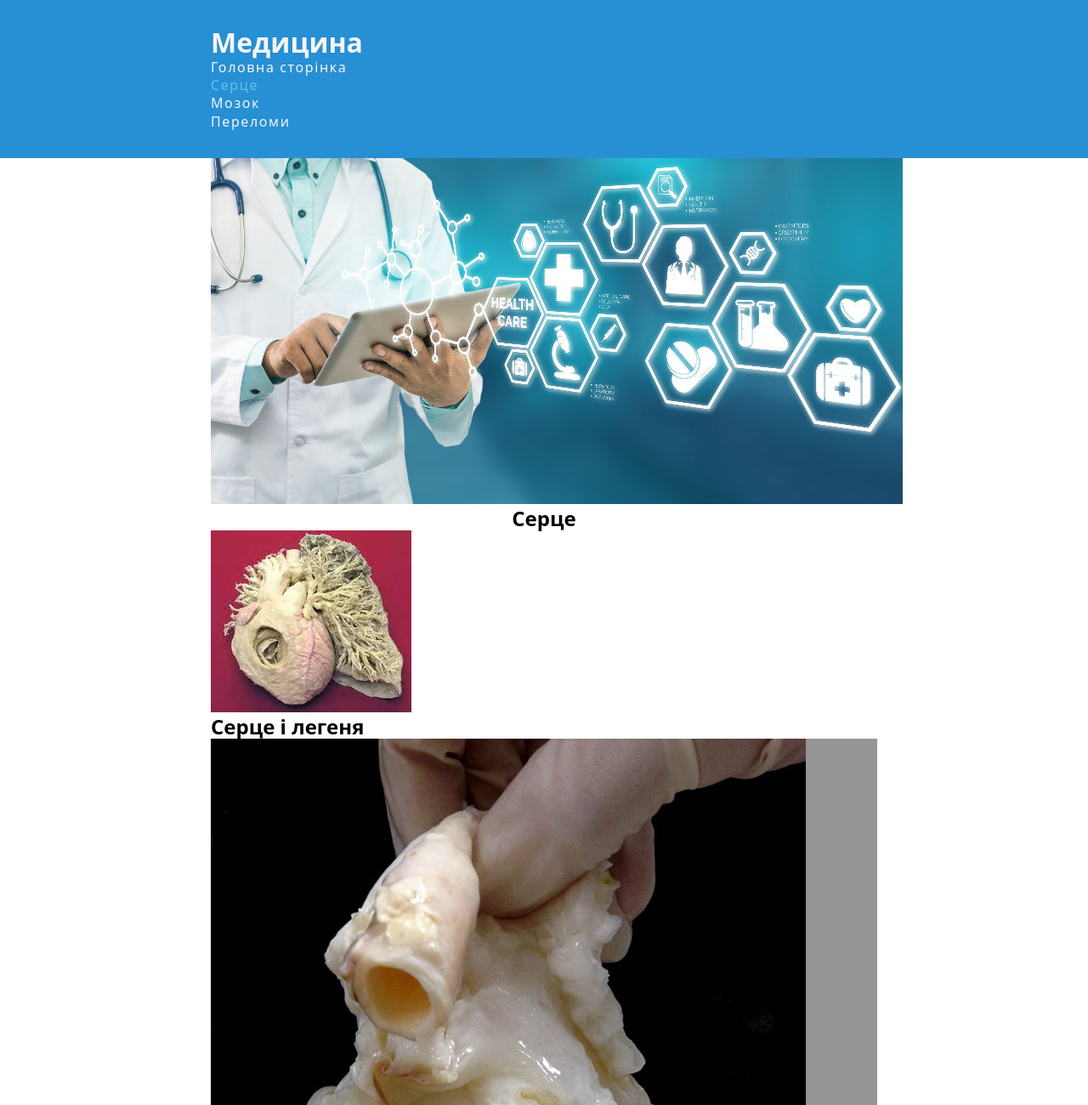
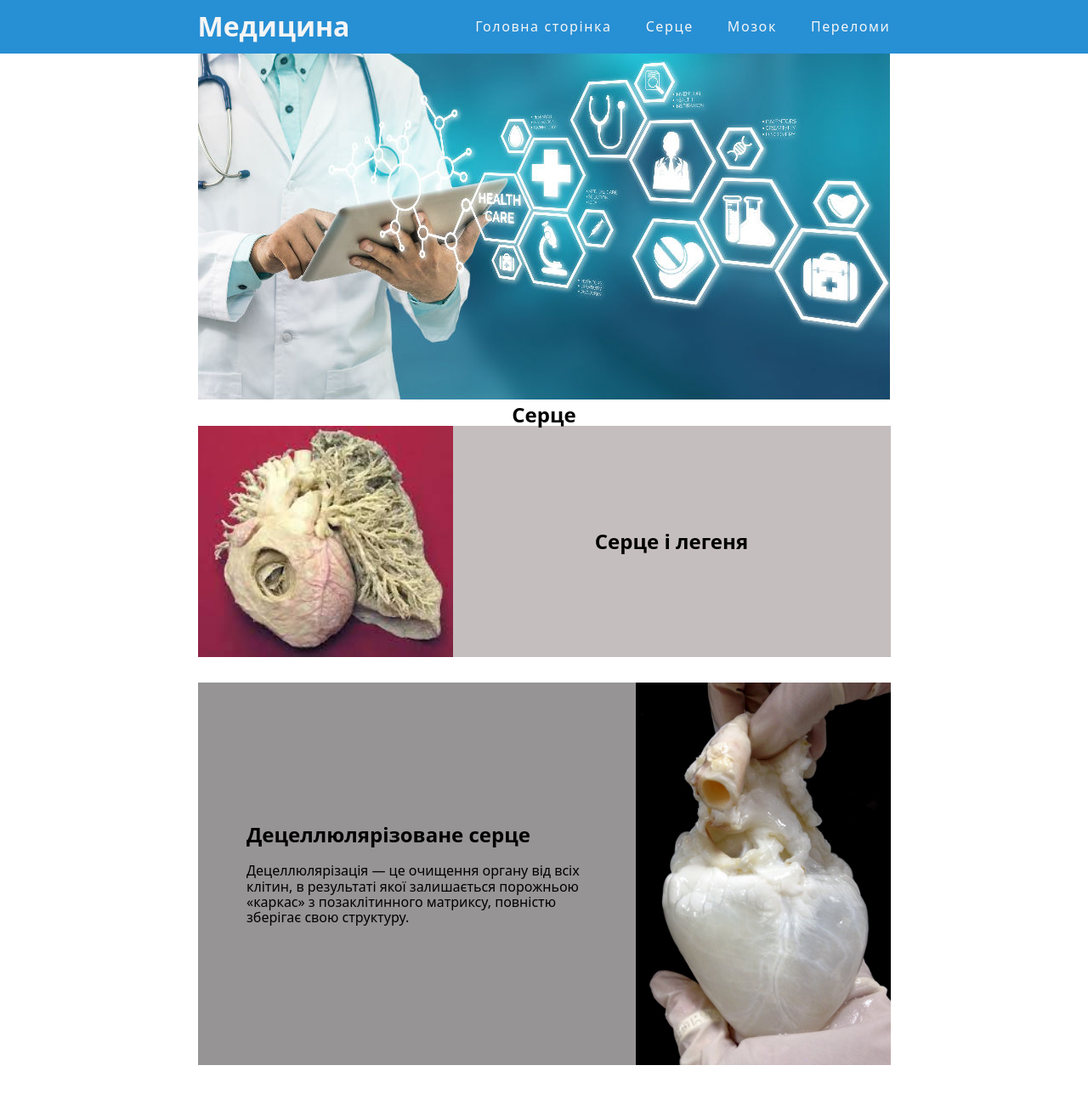
Before and after one commit to HARP2/work1, a plain HTML site: page heard-1.html in a window 1280 px wide. Shown: the top 1300 px of the page at 85% size. After the commit the page ends 1253 px from the top, so only its background shows below. Drawn offline with nearby package versions, Linux system fonts and the light colour scheme.

Commit message:
contetnt

```diff
--- a/css/main.css
+++ b/css/main.css
@@ -12,9 +12,11 @@ html{
     --second-color:rgb(95, 195, 235);
     --typical-margin: 20px;
     --li-color: #969494;
+    --second-li-color:#c5bebe;
+    --mine-color:#3c78d8;
 }
 .container {
-    width: 814px;
+    width: 845px;
     padding-left: 15px;
     padding-right: 15px;
     margin: 0 auto;
@@ -47,20 +49,35 @@ button{
 /* -----------------------------------налаштування хедера-----------------------*/
 .header {
     background-color:#278fd4;
-    padding-top: 32px;
-    padding-bottom: 32px;
+}
+.logo{
+    margin-right: auto;
+}
+.header-nav{
+    display: flex;
+    align-items: center;
 }
 .list {
 list-style: none;
 }
-.site-nav .link{
-    color:var(--header-color)
+.site-nav {
+ display: flex;
+}
+.site-nav .item + .item {
+    margin-left: 40px;
+}
+.site-nav .link {
+    color:var(--header-color);
+    display: block;
+    padding-top: 21px;
+    padding-bottom: 21px;
+
 }
 .link:hover,
 .link:focus {
 color: var(--second-color)
 }
-.site-nav .link.current {
+.site-nav .link .current {
     color:var(--second-color)
 }
 .link{
@@ -77,10 +94,42 @@ color: var(--second-color)
     max-width: 400px;
     margin-top: var(--typical-margin)
 }
-.hero-title{
+.center-title{
     text-align: center;
 }
-.item:nth-child(2n) {
-background-color: var(--li-color)
+.center-text{
+    margin-right: auto;
+    margin-left: auto;
+}
+.text-padding{
+    padding: 20px;
+}
+.list-item:nth-child(2n) {
+background-color: var(--li-color);
+flex-direction: row-reverse;
+}
+.list-item:nth-child(2n+1){
+    background-color: var(--second-li-color);
+}
+.flex{
+    display: flex;
+    align-items: center;
+}
+.size{
+    width: 300px;
+}
+.list .list-item + .list-item{
+    margin-top: 30px;
+}
+.list > .list-item:nth-child(2n+1) .content{
+    margin-left: auto;
+    margin-right: auto;
+}
+.list > .list-item:nth-child(2n) .content{
+    margin-left: auto;
+    margin-right: auto;
+}
+.introduction{
+    background-color: var(--header-color);
 }
 /* -----------------------------------налаштування футера-----------------------*/
--- a/heard-1.html
+++ b/heard-1.html
@@ -10,14 +10,14 @@
 </head>
 <body>
     <header class="header">
-        <div class="container">
+        <div class="container header-nav">
         <h1 class="logo"> Медицина </h1>
         <nav>
              <ul class="site-nav list">
-                <li><a href="./index.html" class="link"> Головна сторінка </a></li>
-                <li><a href="./heard-1.html" class="link current">  Серце </a></li>
-                <li><a href="./brain-1.html" class="link"> Мозок </a></li>
-                <li><a href="./fractures-1.html" class="link"> Переломи </a></li>
+                <li class="item"><a href="./index.html" class="link"> Головна сторінка </a></li>
+                <li class="item"><a href="./heard-1.html" class="link current">  Серце </a></li>
+                <li class="item"><a href="./brain-1.html" class="link"> Мозок </a></li>
+                <li class="item"><a href="./fractures-1.html" class="link"> Переломи </a></li>
             </ul>
         </nav>
         </div>
@@ -26,20 +26,24 @@
         <section>
             <div class="container">
             <img src="./image/головний фон.jpg" alt="df">
-            <h2 class="hero-title title">Серце</h2>
+            <h2 class="hero-title center-title title">Серце</h2>
             </div>
         </section>
         <section>
             <div class="container">
-                <ul class="list">
-                    <li class="item"><img src="./image/серце1.jpg" alt="df">
-                        <h2 class="title">Серце і легеня</h2>
-                       </li>
-                    <li class="item"><img src="./image/серце2.jpg" alt="df">
-                        <h2 class="title">Децеллюлярізоване серце </h2>
-                        <p class="text">
-                            Децеллюлярізація — це очищення органу від всіх клітин, в результаті якої залишається порожньою «каркас» з позаклітинного матриксу, повністю зберігає свою структуру.
-                        </p></li>
+                <ul class="list ">
+                    <li class="list-item flex"><img class="size" src="./image/серце1.jpg" alt="df">
+                        <div class="content">
+                            <h2 class="title">Серце і легеня</h2>
+                        </div>
+                    </li>
+                    <li class="list-item flex">
+                        <img class="size" src="./image/серце2.jpg" alt="df">
+                        <div class="content">
+                            <h2 class="title">Децеллюлярізоване серце </h2>
+                            <p class="text"> Децеллюлярізація — це очищення органу від всіх клітин, в результаті якої залишається порожньою «каркас» з позаклітинного матриксу, повністю зберігає свою структуру.</p>
+                            </div>
+                        </li>
                 </ul>
             </div>
         </section>
```
Also changed, not shown: brain-1.html (+20 -17 lines), fractures-1.html (+29 -23 lines), index.html (+10 -10 lines).
